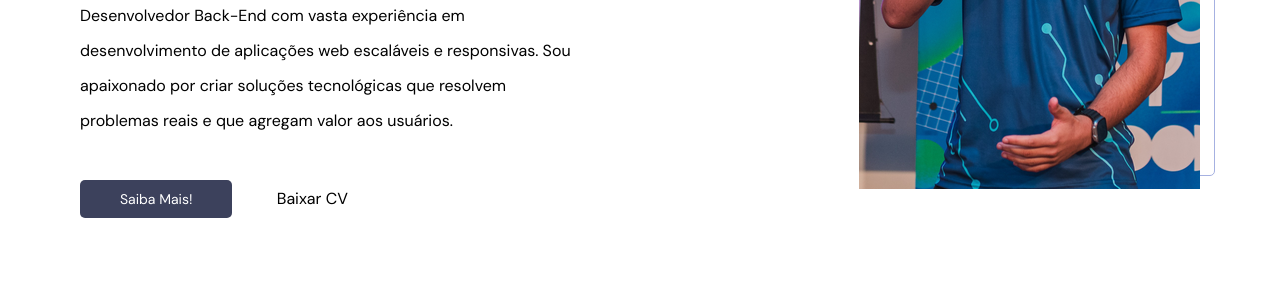
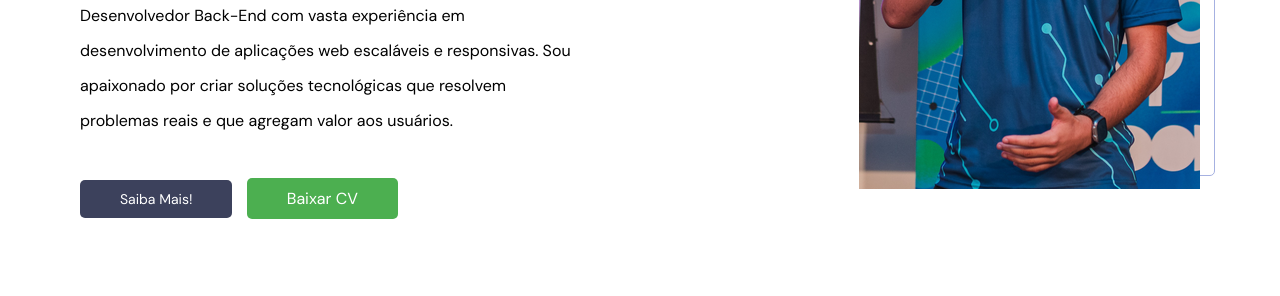
Before and after one commit to devGustavoCSantana/PortifolioGustavo, a plain HTML site: page index.html in a window 1280 px wide. Shown: the part 504-800 px from the top of the page. Drawn offline with Linux system fonts and the light colour scheme.

Commit message:
Atualização de estilização no header

```diff
--- a/css/components/header.css
+++ b/css/components/header.css
@@ -15,6 +15,10 @@ header .header__left p {
   margin-top: 2rem;
   margin-bottom: 4rem;
   max-width: 50rem;
+}
+
+header .header__left .btn {
+  margin-right: 1rem; /* Espaçamento entre os botões */
 }
 
 header .header__right .header__image {
@@ -48,6 +52,17 @@ header .header__right .header__image .background {
   z-index: -1;
 }
 
+header .header__left .btn-secondary {
+  background-color: #4CAF50; /* Cor do botão "Baixar CV" */
+  border-color: #4CAF50;
+  color: white;
+}
+
+header .header__left .btn-secondary:hover {
+  background-color: #45a049;
+  border-color: #45a049;
+}
+
 @media only screen and (max-width: 768px) {
   header {
     flex-direction: column-reverse;
```
